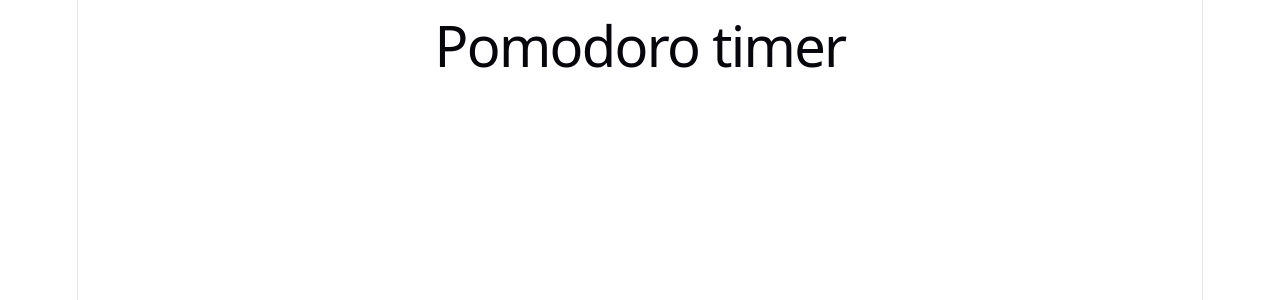
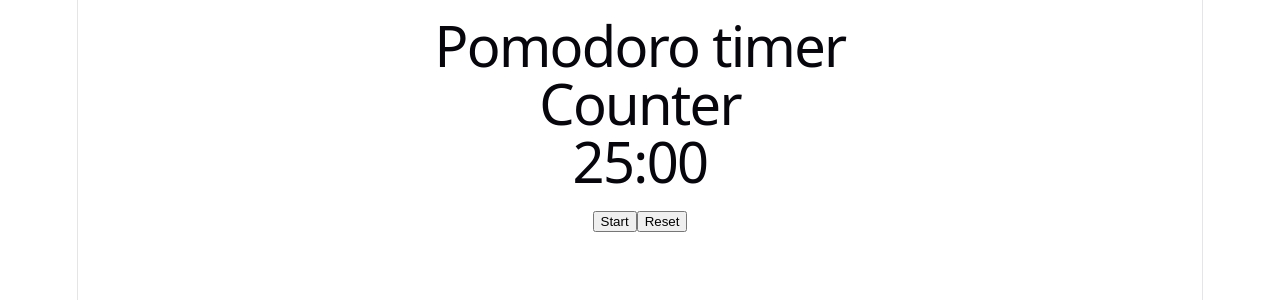
Before and after one commit to raquelruz/pomodoro-timer, a React (Vite) app: page / in a window 1280 px wide. Shown: the top 300 px of the page. Built offline with nearby package versions, Linux system fonts and the light colour scheme.

Commit message:
feature/counter: add first structure for counter

```diff
--- a/src/App.jsx
+++ b/src/App.jsx
@@ -1,7 +1,11 @@
+import { Counter } from "./components/Counter"
+
 export const App = () => {
   return (
     <div>
       <h1>Pomodoro timer</h1>
+
+      <Counter />
     </div>
   )
 }
--- /dev/null
+++ b/src/components/Counter.jsx
@@ -0,0 +1,51 @@
+import { useEffect, useState } from "react";
+
+export const Counter = () => {
+	const [counter, setCounter] = useState(1500);
+	const [isOn, setIsOn] = useState(false);
+
+	const minutes = Math.floor(counter / 60);
+	const seconds = (counter % 60).toString().padStart(2, "0");
+
+	const handleClick = () => {
+		setIsOn(prev => !prev);
+	};
+
+	useEffect(() => {
+		let intervalId;
+
+		if (isOn) {
+			intervalId = setInterval(() => {
+				setCounter((prev) => prev > 0 ? prev - 1 : prev);
+			}, 1000);
+		}
+		return () => {
+			clearInterval(intervalId);
+		};
+	}, [isOn]);
+
+
+    useEffect(() => {
+        if (counter === 0) {
+            setIsOn(false);
+        }
+    }, [counter])
+
+    const handleReset = () => {
+        setCounter(1500);
+        setIsOn(false);
+    }
+
+	return (
+		<div>
+			<h1>Counter</h1>
+
+			<h1>
+				{minutes}:{seconds}
+			</h1>
+
+			<button onClick={handleClick}>{isOn ? "Pausa" : "Start"}</button>
+            <button onClick={handleReset}>Reset</button>
+		</div>
+	);
+};
```
